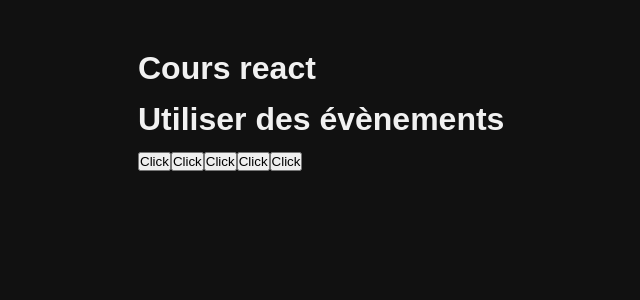
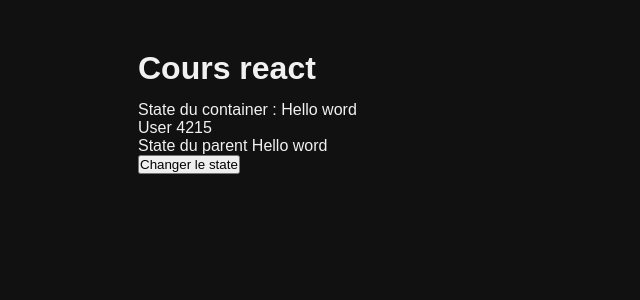
Before and after one commit to Reisorel/React_path, a React (Vite) app in the folder 3.Les-bases-de-React/: page / in a window 1280 px wide. Shown: the top 300 px of the page, without its empty margins (102-742 px from the left). Built offline with nearby package versions, Linux system fonts and the light colour scheme.

Commit message:
les props

```diff
--- a/3.Les-bases-de-React/src/App.jsx
+++ b/3.Les-bases-de-React/src/App.jsx
@@ -1,4 +1,4 @@
-import Container from "./lessons/3.utiliser-des-événements/Container"
+import Container from "./lessons/5.Les-props/Container"
 
 function App() {
   return (
--- /dev/null
+++ b/3.Les-bases-de-React/src/lessons/5.Les-props/Card.jsx
@@ -0,0 +1,10 @@
+export default function Card({id, state, changeState}) {
+  console.log(id,state);
+  return (
+    <div>
+      <p> User {id}</p>
+      <p> State du parent {state}</p>
+      <button onClick={() => changeState("Hola") }>Changer le state</button>
+    </div>
+  )
+}
--- a/3.Les-bases-de-React/src/lessons/5.Les-props/Container.jsx
+++ b/3.Les-bases-de-React/src/lessons/5.Les-props/Container.jsx
@@ -1,8 +1,16 @@
+import { useState } from "react"
+import Card from "./Card"
+
 export default function Container() {
+
+  const [state, setState] = useState("Hello word")
+  const id = 4215
+
 
   return (
     <div>
-      <h1>Les props</h1>
+      <p>State du container : {state}</p>
+      <Card id={id} state={state} changeState={setState}/>
     </div>
   )
 }
```
Also changed, not shown: 3.Les-bases-de-React/src/lessons/4.Le-state/Container.jsx (+14 -1 lines).
